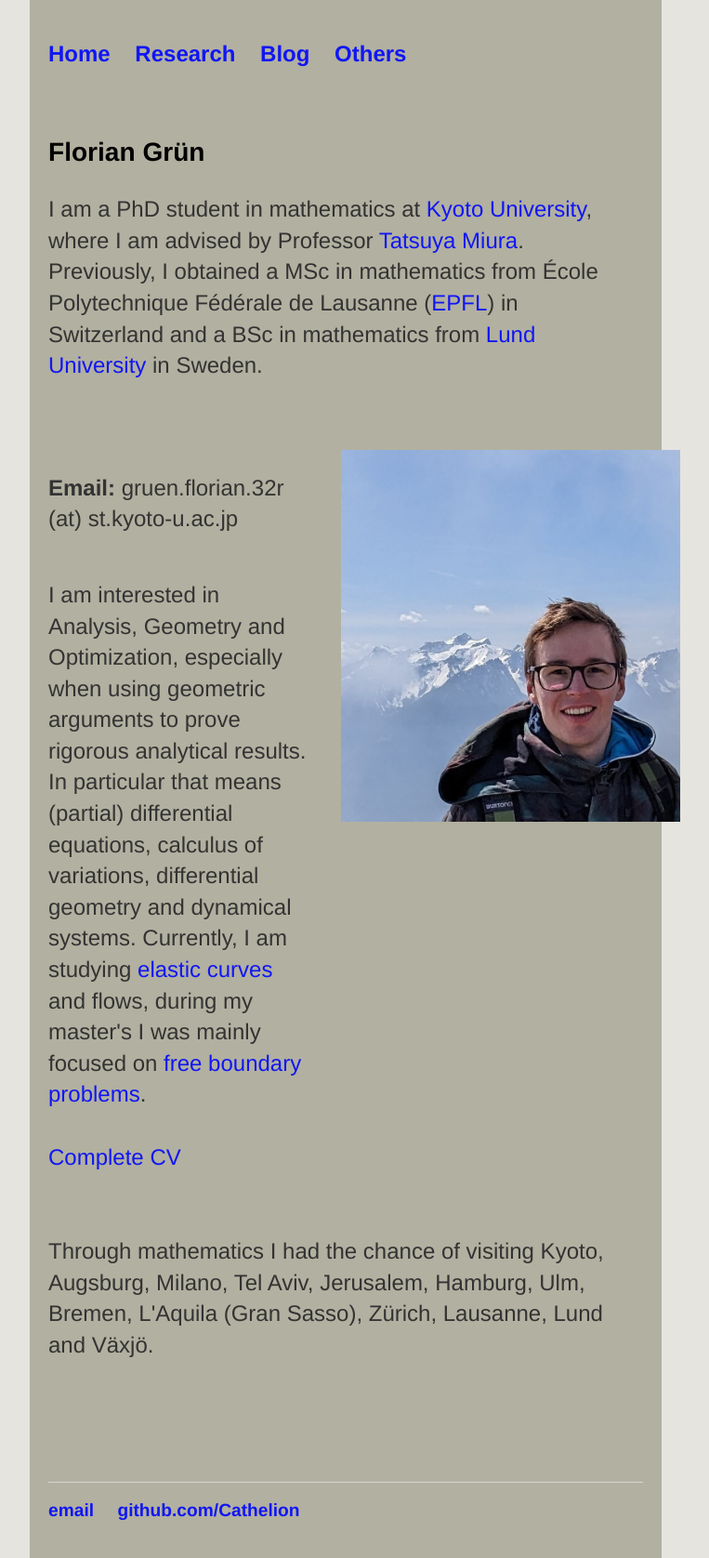
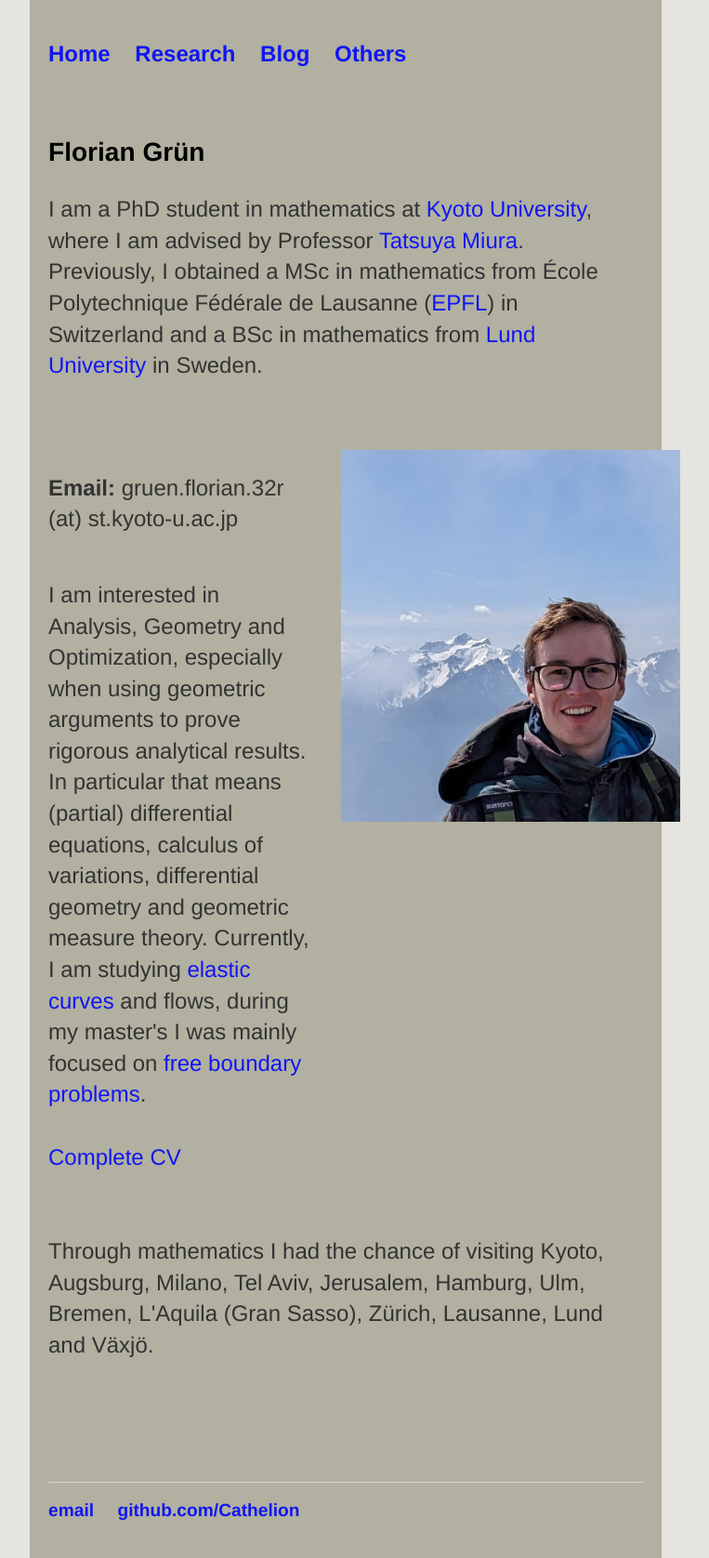
Before and after one commit to Cathelion/Cathelion.github.io, a Jekyll site: the page built from index.html, in a window 1280 px wide. Shown: the whole page at 93% size, without its empty margins (268-1031 px from the left). Built offline with Jekyll 4.4.1, drawn with Linux system fonts in a browser that asks for light colours.

Commit message:
Update index.html

```diff
--- a/index.html
+++ b/index.html
@@ -12,7 +12,7 @@
    <div class="img-container1">
       <p><b>Email: </b> gruen.florian.32r (at) st.kyoto-u.ac.jp   <br>
       </p>
-      <p>I am interested in Analysis, Geometry and Optimization, especially when using geometric arguments to prove rigorous analytical results. In particular that means (partial) differential equations, calculus of variations, differential geometry and dynamical systems.
+      <p>I am interested in Analysis, Geometry and Optimization, especially when using geometric arguments to prove rigorous analytical results. In particular that means (partial) differential equations, calculus of variations, differential geometry and geometric measure theory.
          Currently, I am studying <a href="https://en.wikipedia.org/wiki/Elastica_theory">elastic curves</a> and flows, during my master's I was mainly focused on <a href="https://en.wikipedia.org/wiki/Free_boundary_problem">free boundary problems</a>.  <br>
          <br>
          <a class="insidep" href="/CV.pdf">Complete CV</a>
```
